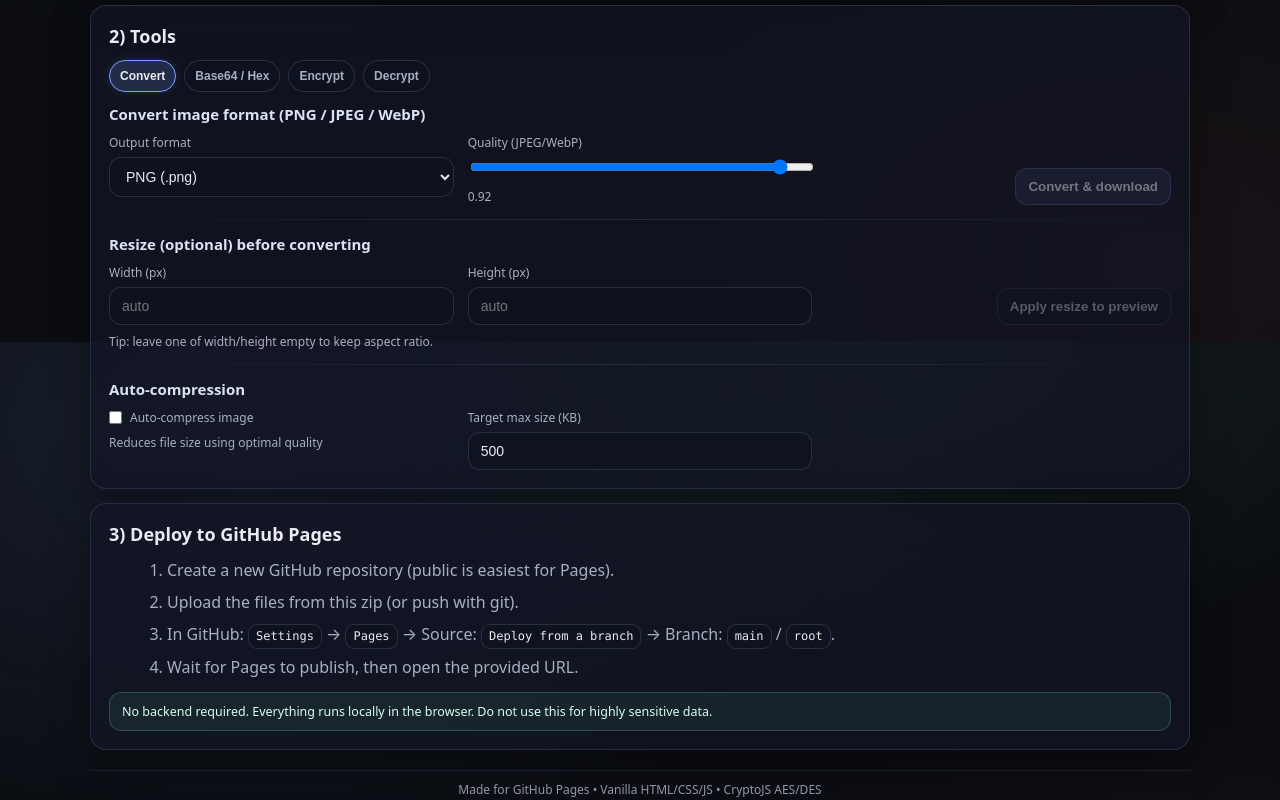
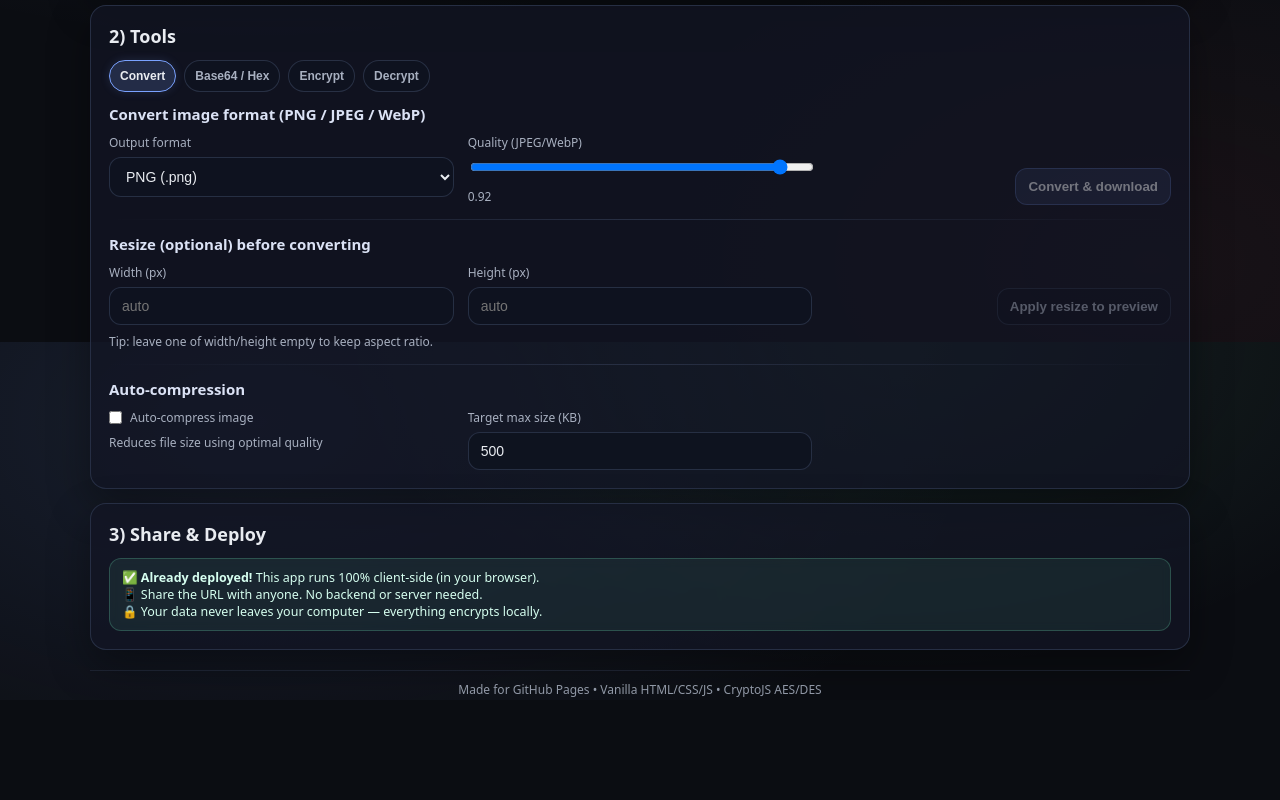
Before and after one commit to AhmadFaour9/ImageCryptoLab, a website: page index.html in a window 1280 px wide. Shown: the part 458-1258 px from the top of the page. After the commit the page ends 1158 px from the top, so only its background shows below. Drawn offline with nearby package versions, Linux system fonts and the light colour scheme.

Commit message:
Fix: Enable encode buttons on file load and update deployment section

```diff
--- a/app.js
+++ b/app.js
@@ -288,6 +288,11 @@ function setFileState(file, bytes) {
 
     DOM.fileMeta.textContent = `${state.currentName} (${(bytes.length / 1024).toFixed(2)}KB)`;
     DOM.downloadOriginalBtn.disabled = false;
+    DOM.convertBtn.disabled = false;
+    DOM.makeBase64Btn.disabled = false;
+    DOM.makeHexBtn.disabled = false;
+    DOM.encryptBtn.disabled = false;
+    DOM.applyResizeBtn.disabled = false;
 
     showNotification(`Loaded: ${state.currentName}`, 'success', 2000);
   } catch (err) {
--- a/index.html
+++ b/index.html
@@ -243,15 +243,13 @@
     </section>
 
     <section class="card">
-      <h2>3) Deploy to GitHub Pages</h2>
-      <ol class="steps">
-        <li>Create a new GitHub repository (public is easiest for Pages).</li>
-        <li>Upload the files from this zip (or push with git).</li>
-        <li>In GitHub: <span class="kbd">Settings</span> → <span class="kbd">Pages</span> → Source: <span class="kbd">Deploy from a branch</span> → Branch: <span class="kbd">main</span> / <span class="kbd">root</span>.</li>
-        <li>Wait for Pages to publish, then open the provided URL.</li>
-      </ol>
+      <h2>3) Share & Deploy</h2>
       <div class="notice">
-        No backend required. Everything runs locally in the browser. Do not use this for highly sensitive data.
+        ✅ <strong>Already deployed!</strong> This app runs 100% client-side (in your browser).
+        <br/>
+        📱 Share the URL with anyone. No backend or server needed.
+        <br/>
+        🔒 Your data never leaves your computer — everything encrypts locally.
       </div>
     </section>
 
```
